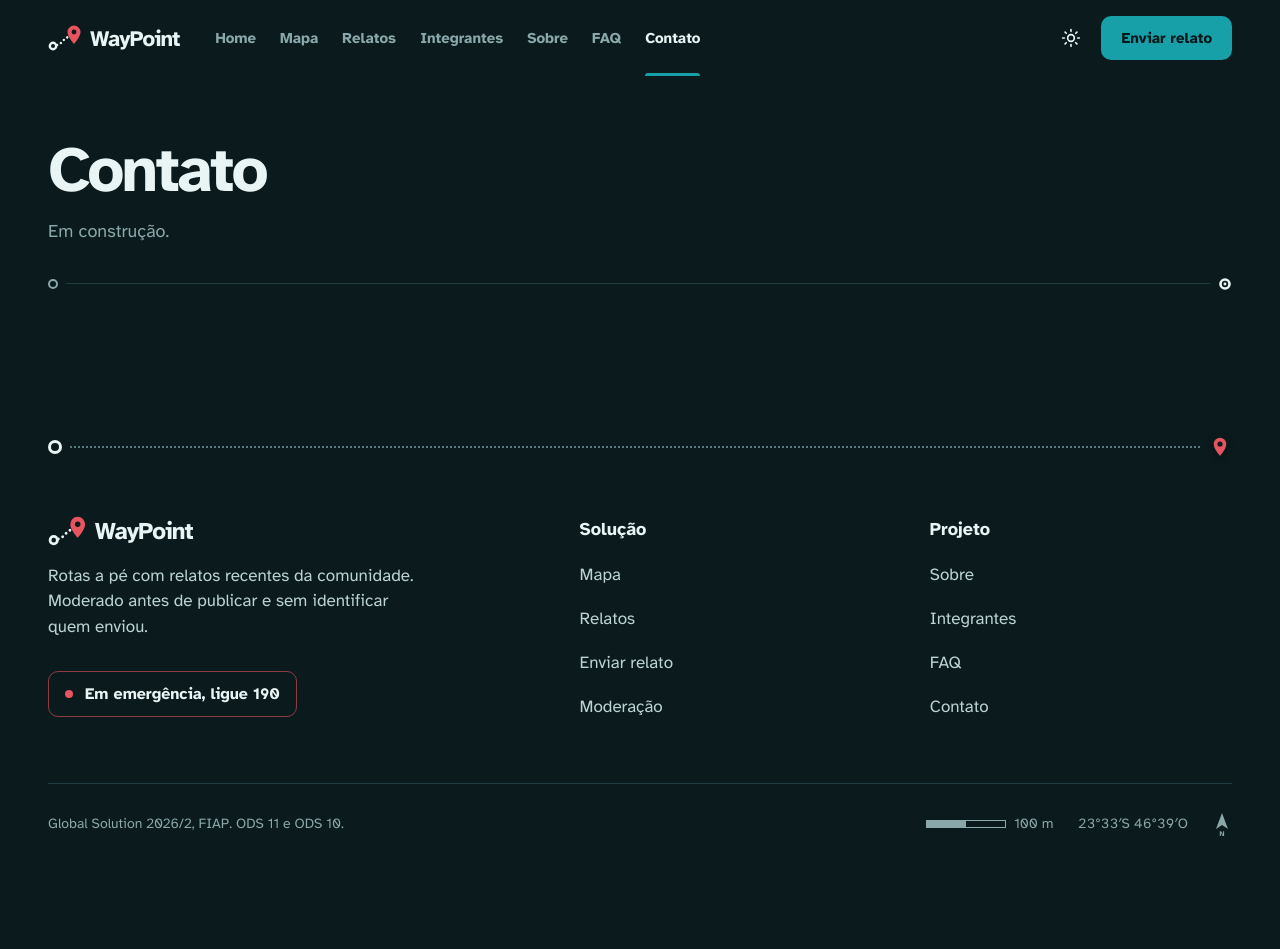
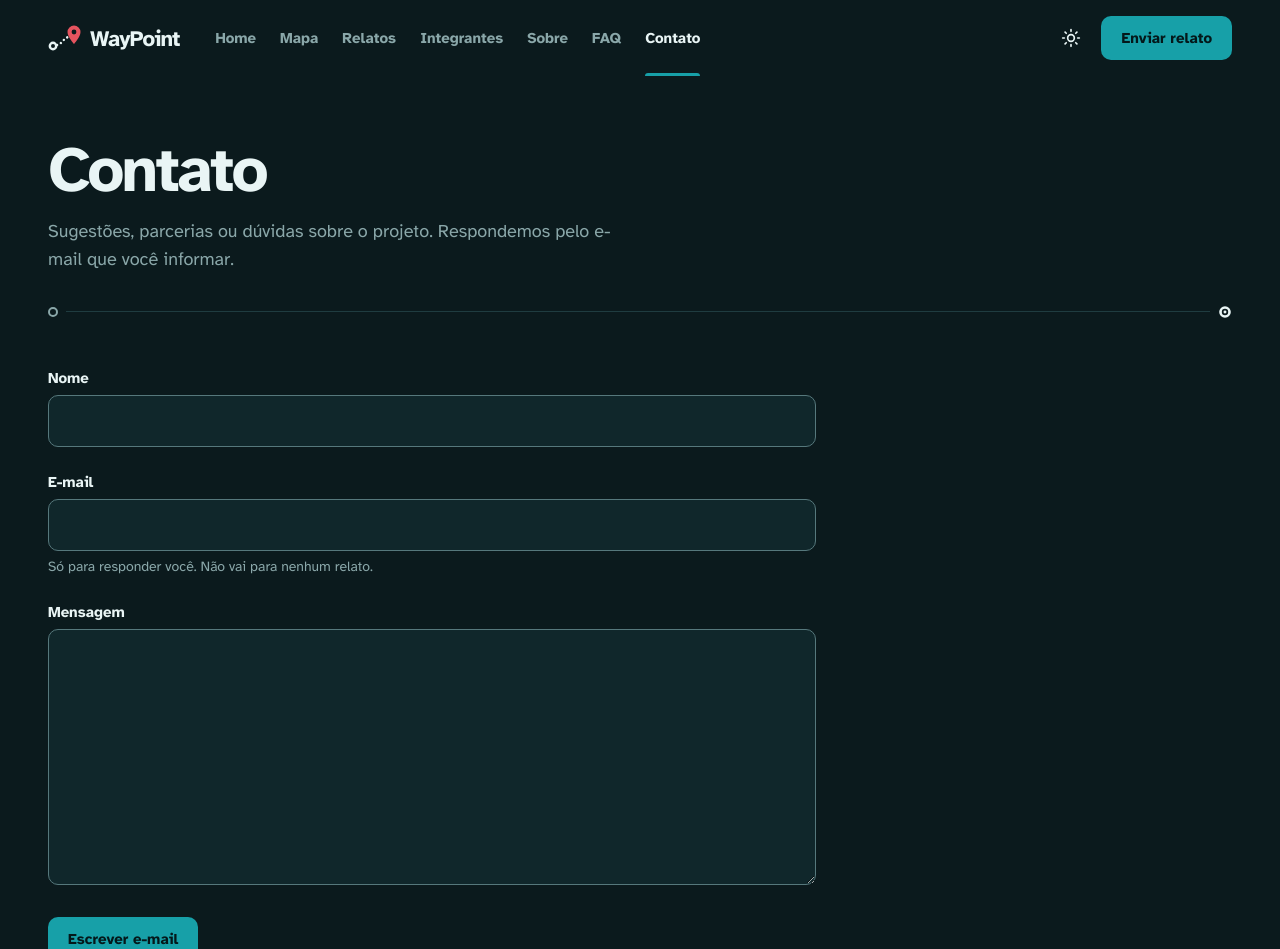
Before and after one commit to pivattidev/waypoint, a React (Vite) app: page /contato in a window 1280 px wide. Shown: the top 949 px of the page. Before the commit the page ends 864 px from the top, so only its background shows below. Built offline with nearby package versions, Linux system fonts and the light colour scheme.

Commit message:
feat: cria o formulario de contato com nome, email e mensagem

```diff
--- a/src/pages/Contato.tsx
+++ b/src/pages/Contato.tsx
@@ -1,9 +1,47 @@
+import { useState, type FormEvent } from 'react'
+import Button from '../components/Button'
+import Campo, { AreaTexto, Entrada } from '../components/Campo'
 import PageHeader from '../components/PageHeader'
 
+interface FormContato {
+  nome: string
+  email: string
+  mensagem: string
+}
+
+const vazio: FormContato = { nome: '', email: '', mensagem: '' }
+
 export default function Contato() {
+  const [form, setForm] = useState<FormContato>(vazio)
+
+  const atualizar = (campo: keyof FormContato, valor: string) => {
+    setForm((f) => ({ ...f, [campo]: valor }))
+  }
+
+  const enviar = (evento: FormEvent) => {
+    evento.preventDefault()
+  }
+
   return (
-    <PageHeader titulo="Contato">
-      <p>Em construção.</p>
-    </PageHeader>
+    <>
+      <PageHeader titulo="Contato">
+        <p>Sugestões, parcerias ou dúvidas sobre o projeto. Respondemos pelo e-mail que você informar.</p>
+      </PageHeader>
+
+      <form onSubmit={enviar} className="flex max-w-3xl flex-col gap-6">
+        <Campo id="nome" rotulo="Nome">
+          <Entrada id="nome" name="nome" autoComplete="name" value={form.nome} onChange={(e) => atualizar('nome', e.target.value)} />
+        </Campo>
+        <Campo id="email" rotulo="E-mail" dica="Só para responder você. Não vai para nenhum relato.">
+          <Entrada id="email" name="email" type="email" autoComplete="email" spellCheck={false} value={form.email} onChange={(e) => atualizar('email', e.target.value)} />
+        </Campo>
+        <Campo id="mensagem" rotulo="Mensagem">
+          <AreaTexto id="mensagem" name="mensagem" rows={9} value={form.mensagem} onChange={(e) => atualizar('mensagem', e.target.value)} />
+        </Campo>
+        <Button type="submit" className="mt-2 self-start">
+          Escrever e-mail
+        </Button>
+      </form>
+    </>
   )
 }
```
Also changed, not shown: 1 other file (tests, documents, lock files or other folders).
